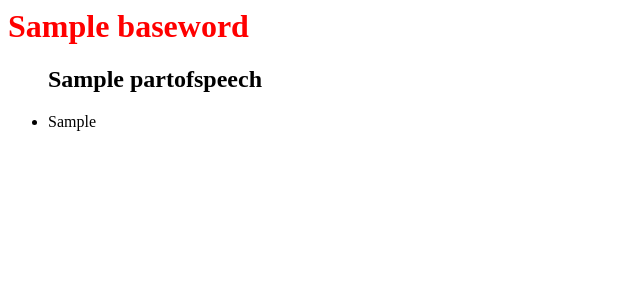
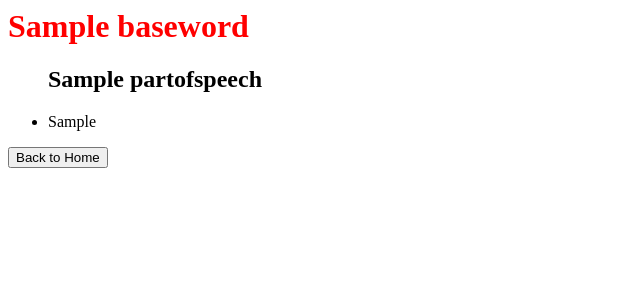
Before and after one commit to imcinerney/argot, a Django app: page /dictionary/1/ in a window 1280 px wide. Shown: the top 300 px of the page, without its empty margins (0-640 px from the left). Run offline with Django 3.2, Linux system fonts and the light colour scheme; tables that the repository leaves empty hold one stand-in row (values such as "Sample post"); parts of the project's set-up code (start-up, migrations or seed data) failed here and were passed over.

Commit message:
Add back to home button in def view

```diff
--- a/dictionary/templates/dictionary/detail.html
+++ b/dictionary/templates/dictionary/detail.html
@@ -12,3 +12,4 @@
     {% endfor %}
 {% endfor %}
 </ul>
+<a href='/'><button>Back to Home</button></a>
```
